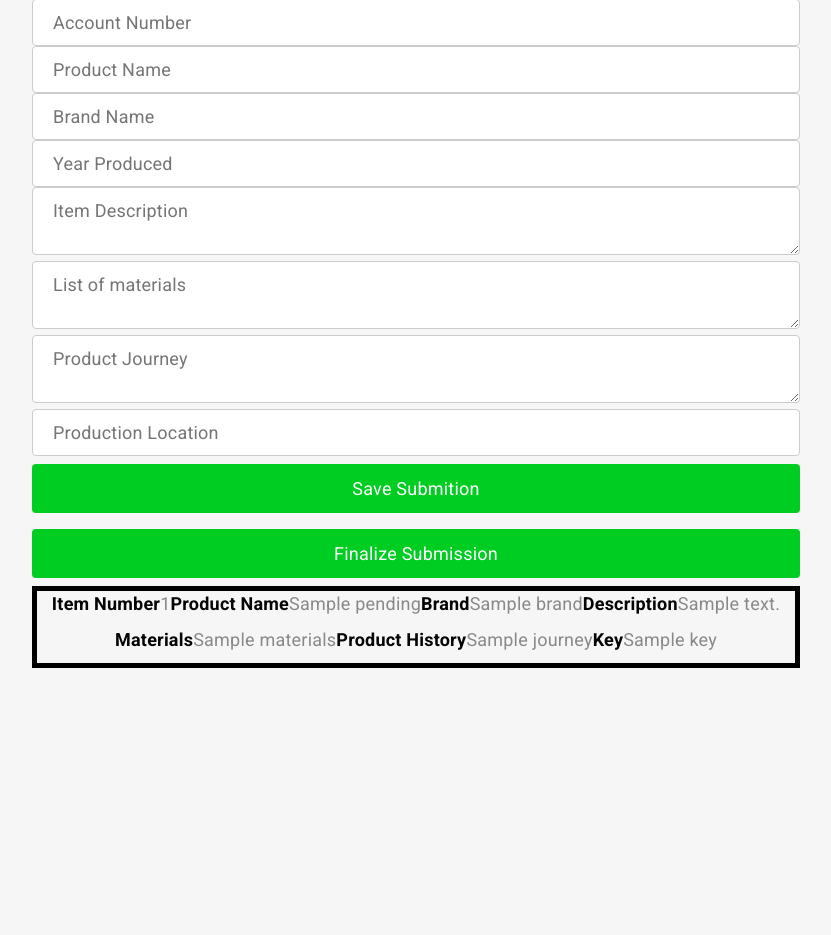
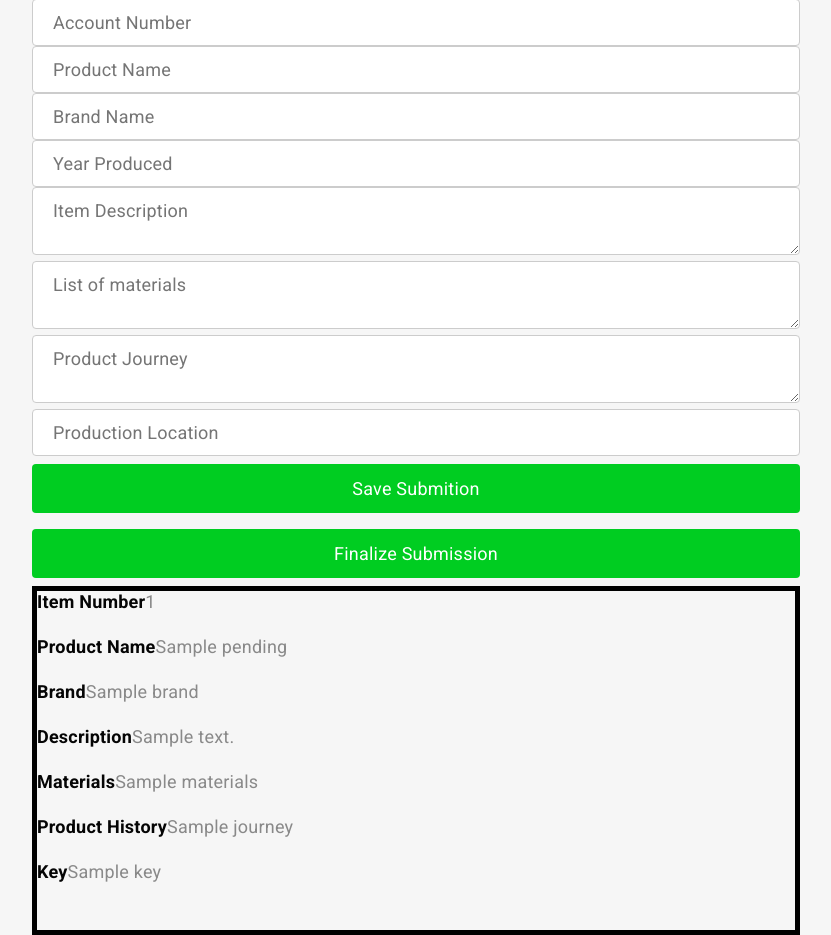
Before and after one commit to Johnson-Su/Certi-Chain, a Flask app: template blockchain_server/app/templates/companyside.html in a window 1280 px wide. Shown: the part 162-1097 px from the top of the page, without its empty margins (224-1055 px from the left). Before the commit the page ends 830 px from the top, so only its background shows below. Run offline with Flask 2, Linux system fonts and the light colour scheme; the template is opened without the code that fills it: most values are stand-ins (such as "Sample title", 1, 10 or a date in 2020); parts of the project's set-up code (start-up, migrations or seed data) failed here and were passed over; some libraries are stand-ins or nearby versions.

Commit message:
style changes a lil

```diff
--- a/blockchain_server/app/templates/companyside.html
+++ b/blockchain_server/app/templates/companyside.html
@@ -82,7 +82,7 @@
       {% endif %}
       <center>
       {% for tx in pending%}
-      <div class="row d-flex justify-content-center" style="border: 5px solid black; width: 60%;">
+      <div style="border: 5px solid black; width: 60%;">
         <b class="lessimportant"><span class = "verify">Item Number </span> {{tx.tx_num}}</b>
         <br>
         <b class="lessimportant"><span class = "verify">Product Name </span> {{tx.name}}</b>
```
